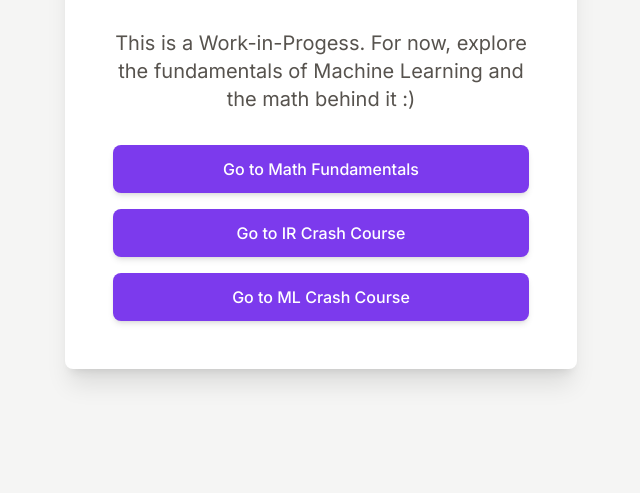
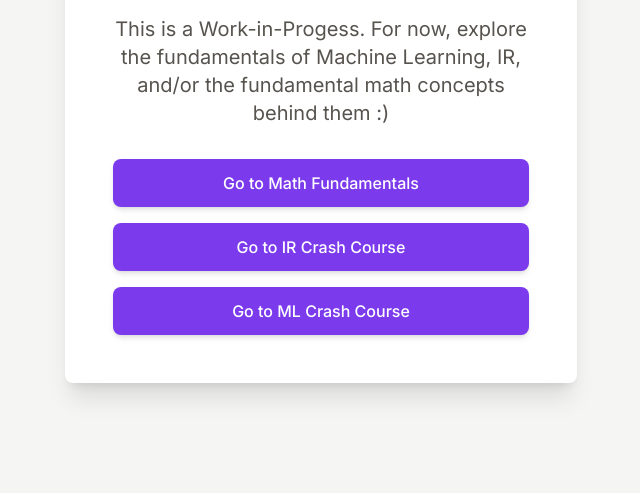
Before and after one commit to HannanJaved/AI-blog, a plain HTML site: page index.html in a window 1280 px wide. Shown: the part 307-800 px from the top of the page, without its empty margins (319-959 px from the left). Drawn offline with nearby package versions, Linux system fonts and the light colour scheme.

Commit message:
Update description to include IR in Machine Learning

```diff
--- a/index.html
+++ b/index.html
@@ -27,7 +27,7 @@
                 by Hannan M.
             </p>
             <p class="text-lg sm:text-xl text-stone-600 mb-8">
-                This is a Work-in-Progess. For now, explore the fundamentals of Machine Learning and the math behind it :)
+                This is a Work-in-Progess. For now, explore the fundamentals of Machine Learning, IR, and/or the fundamental math concepts behind them :)
             </p>
             <div class="space-y-4">
                 <a href="math.html" class="block bg-violet-600 text-white font-medium px-6 py-3 rounded-lg shadow-md hover:bg-gray-700 transition transform hover:-translate-y-1">
```
